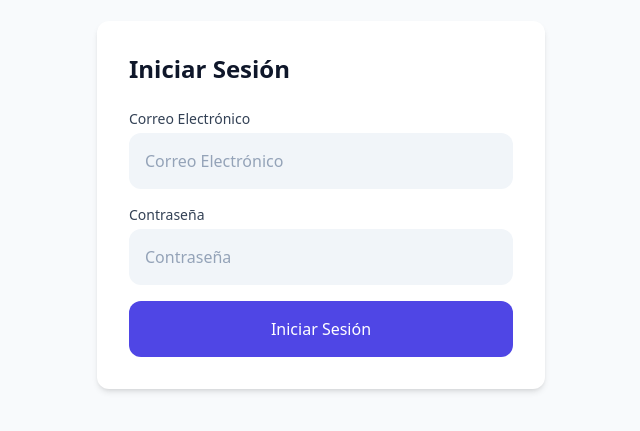
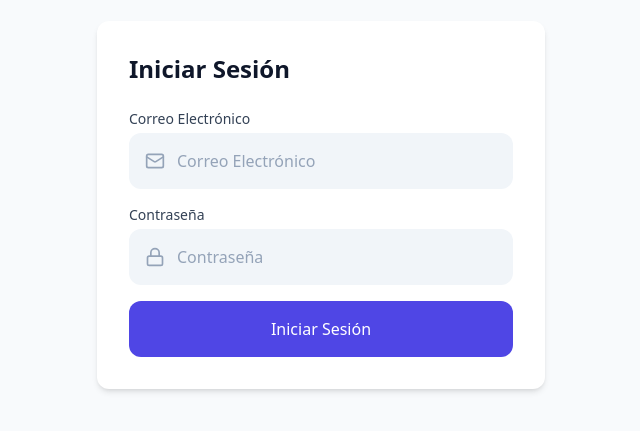
Before and after one commit to FedeDiazDev/ServiceDeskai, a React (Vite) app in the folder frontend/: page /login in a window 1280 px wide. Shown: the part 195-626 px from the top of the page, without its empty margins (319-959 px from the left). Built offline with nearby package versions, Linux system fonts and the light colour scheme; no server answers.

Commit message:
feat: input + icon

```diff
--- a/frontend/src/components/Input.tsx
+++ b/frontend/src/components/Input.tsx
@@ -1,3 +1,5 @@
+import { LucideIcon } from "lucide-react";
+
 type InputTypes = "text" | "password" | "email" | "number";
 
 interface InputProps {
@@ -8,9 +10,10 @@ interface InputProps {
     placeholder?: string;
     error?: string;
     required?: boolean;
+    icon?: LucideIcon;
 }
 
-export default function Input({ type, value, onChange, label, placeholder, error, required }: InputProps) {
+export default function Input({ type, value, onChange, label, placeholder, error, required, icon: Icon }: InputProps) {
     return (
         <div className="flex flex-col gap-1">
             {label && (
@@ -18,14 +21,19 @@ export default function Input({ type, value, onChange, label, placeholder, error
                     {label} {required && <span className="text-status-high-text">*</span>}
                 </label>
             )}
+            <div className="relative">
+                {Icon && (
+                    <Icon className="absolute left-4 top-1/2 -translate-y-1/2 w-5 h-5 text-gray-400 dark:text-dark-text-muted" />
+                )}
                 <input
                     type={type}
                     value={value}
                     onChange={onChange}
                     placeholder={placeholder}
                     required={required}
-                className={`bg-gray-100 dark:bg-dark-surface rounded-xl p-4 focus:ring-2 focus:ring-primary-500 focus:border-primary-500 text-gray-900 dark:text-dark-text-main font-medium ${error ? 'border-2 border-status-high-border' : ''}`}
+                    className={`w-full bg-gray-100 dark:bg-dark-surface rounded-xl p-4 ${Icon ? 'pl-12' : ''} focus:ring-2 focus:ring-primary-500 focus:border-primary-500 text-gray-900 dark:text-dark-text-main font-medium ${error ? 'border-2 border-status-high-border' : ''}`}
                 />
+            </div>
             {error && (
                 <span className="text-sm text-status-high-text">{error}</span>
             )}
--- a/frontend/src/pages/Login.tsx
+++ b/frontend/src/pages/Login.tsx
@@ -1,6 +1,7 @@
 import { useState } from "react";
 import { useNavigate } from "react-router-dom";
 import { useAuth } from "../context/AuthContext";
+import { Mail, Lock } from "lucide-react";
 import Button from "../components/Button";
 import Input from "../components/Input";
 
@@ -37,6 +38,7 @@ export const Login = () => {
                         value={email}
                         onChange={(e) => setEmail(e.target.value)}
                         placeholder="Correo Electrónico"
+                        icon={Mail}
                     />
                     <Input
                         type="password"
@@ -44,6 +46,7 @@ export const Login = () => {
                         value={password}
                         onChange={(e) => setPassword(e.target.value)}
                         placeholder="Contraseña"
+                        icon={Lock}
                     />
                     {error && <p className="text-status-high-text text-sm">{error}</p>}
                     <Button type="submit" isLoading={isLoading}>
```
Lines whose indentation alone changed are shown as unchanged.
